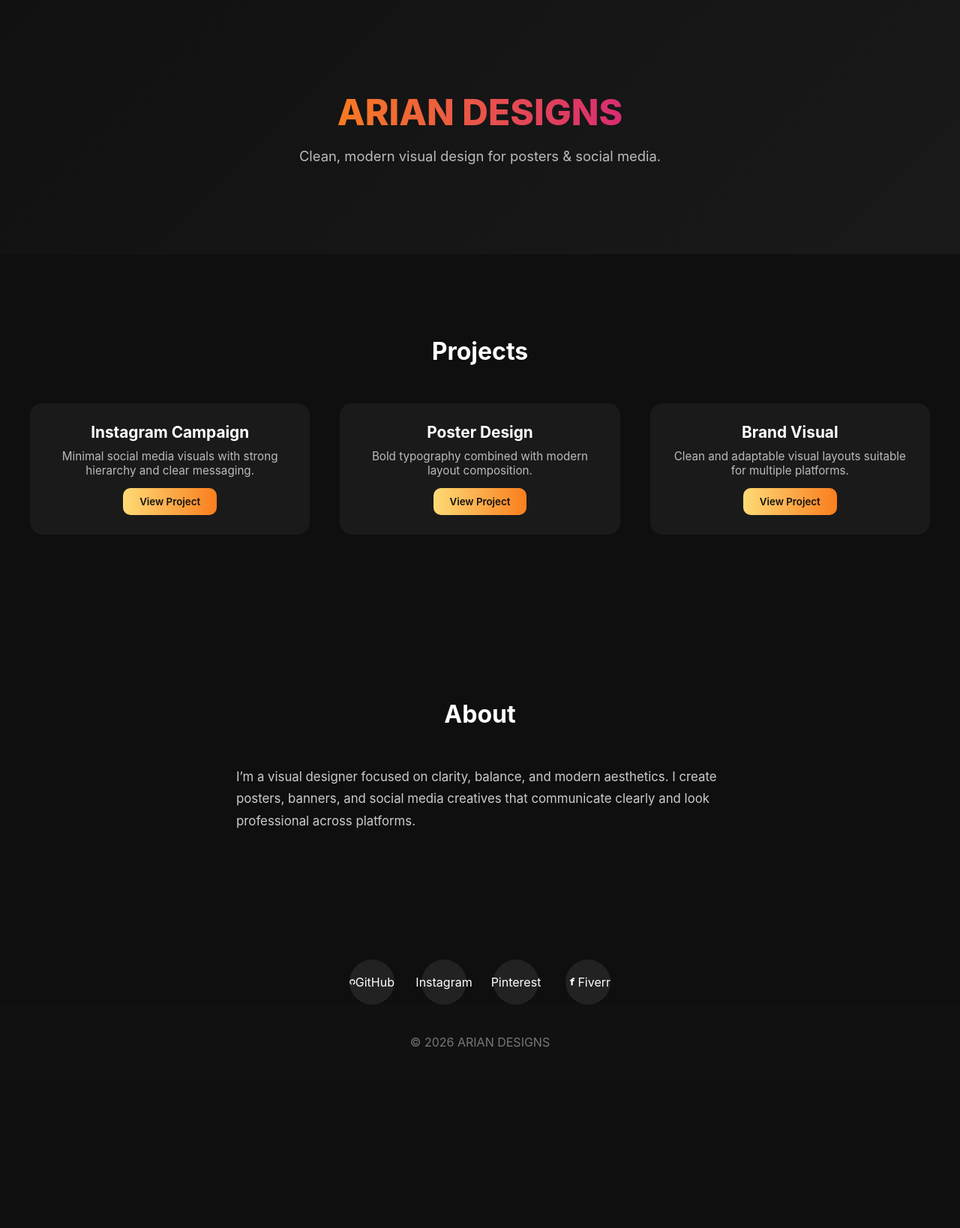
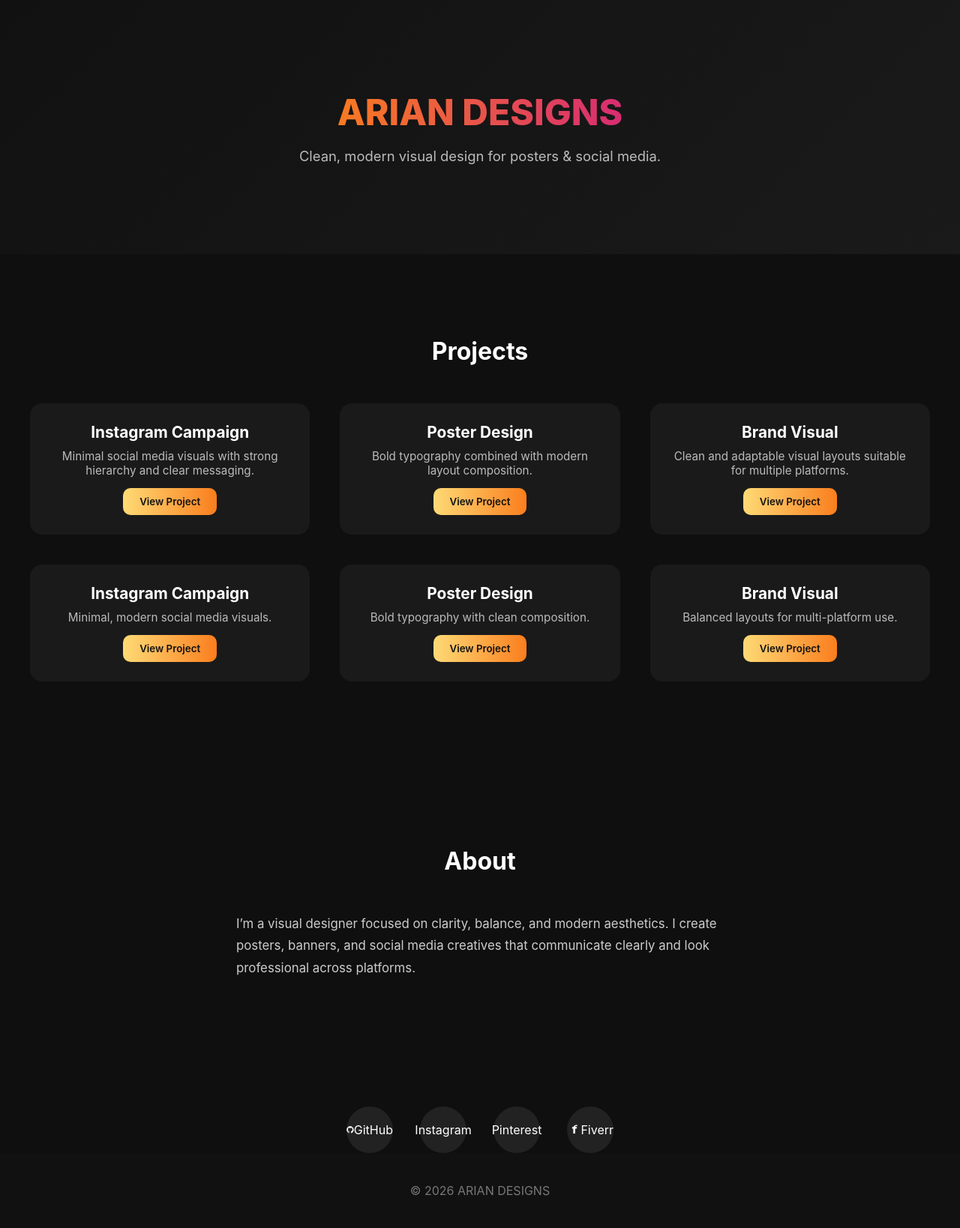
Before and after one commit to ariantechzone-stack/ariantechzone-stack.github.io, a Jekyll site: the page built from index.md, in a window 1280 px wide. Shown: the whole page at 75% size. Built offline with Jekyll 4.4.1, drawn with Linux system fonts in a browser that asks for light colours; before the commit the page ends 1440 px from its top, so only the background shows below that.

Commit message:
Update default.html

```diff
--- a/_layouts/default.html
+++ b/_layouts/default.html
@@ -10,8 +10,8 @@
 
 <style>
 /* ================= RESET ================= */
-*{margin:0;padding:0;box-sizing:border-box;font-family:Inter,Arial,sans-serif;}
-body{background:#0f0f0f;color:#fff;overflow-x:hidden;}
+*{margin:0;padding:0;box-sizing:border-box;font-family:Inter,Arial,sans-serif}
+body{background:#0f0f0f;color:#fff;overflow-x:hidden}
 a{text-decoration:none;color:inherit}
 
 /* ================= HERO ================= */
@@ -51,28 +51,19 @@ h2{text-align:center;margin-bottom:50px;font-size:2rem}
 .project-card{
   background:#1a1a1a;
   border-radius:16px;
-  overflow:hidden;
-  transition:transform .35s ease,box-shadow .35s ease,opacity .4s ease;
-  opacity:1; /* IMPORTANT FIX */
-  transform:translateY(0);
-}
-.project-card.fade-in{
-  opacity:1;
-  transform:translateY(0);
+  padding:26px;
+  text-align:center;
+  transition:transform .35s ease,box-shadow .35s ease;
 }
 .project-card:hover{
-  box-shadow:0 25px 60px rgba(0,0,0,.55);
+  transform:translateY(-8px) rotateX(3deg);
+  box-shadow:0 30px 60px rgba(0,0,0,.6);
 }
-
-.project-content{
-  padding:26px;
-  text-align:center;
-}
-.project-content h3{
+.project-card h3{
   font-size:1.3rem;
   margin-bottom:10px;
 }
-.project-content p{
+.project-card p{
   color:#bbb;
   font-size:.95rem;
 }
@@ -104,25 +95,49 @@ h2{text-align:center;margin-bottom:50px;font-size:2rem}
   gap:36px;
   margin-top:60px;
 }
+
 .social-link{
-  width:60px;
-  height:60px;
+  width:62px;
+  height:62px;
   border-radius:50%;
   background:#222;
   display:flex;
   align-items:center;
   justify-content:center;
   cursor:pointer;
-  transition:transform .25s ease,box-shadow .25s ease;
+  position:relative;
+  transition:transform .3s ease,box-shadow .3s ease;
 }
+
+/* PULSE */
+.social-link::before{
+  content:"";
+  position:absolute;
+  inset:0;
+  border-radius:50%;
+  background:radial-gradient(circle,rgba(255,255,255,.4),transparent 70%);
+  opacity:0;
+  animation:pulse 2.5s infinite;
+}
+@keyframes pulse{
+  0%{transform:scale(.9);opacity:.4}
+  70%{transform:scale(1.6);opacity:0}
+  100%{opacity:0}
+}
+
 .social-link svg{
   width:26px;
   height:26px;
-  pointer-events:none; /* FIX CLICK ISSUE */
+  pointer-events:none;
+  z-index:1;
 }
+
 .social-link:hover{
-  transform:translateY(-4px);
-  box-shadow:0 15px 30px rgba(0,0,0,.5);
+  transform:translateY(-6px) scale(1.1);
+  box-shadow:0 20px 40px rgba(0,0,0,.6);
+}
+.social-link:hover::before{
+  opacity:.6;
 }
 
 /* ================= FOOTER ================= */
@@ -147,22 +162,42 @@ footer{
 <section>
 <h2>Projects</h2>
 <div class="project-grid">
+
+<!-- JEKYLL PROJECTS -->
 {% for project in site.data.projects %}
 <div class="project-card">
-    <div class="project-content">
   <h3>{{ project.title }}</h3>
   <p>{{ project.description }}</p>
   <button class="project-btn">View Project</button>
 </div>
+{% endfor %}
+
+<!-- FALLBACK (ALWAYS SHOWS) -->
+<div class="project-card">
+  <h3>Instagram Campaign</h3>
+  <p>Minimal, modern social media visuals.</p>
+  <button class="project-btn">View Project</button>
 </div>
-{% endfor %}
+
+<div class="project-card">
+  <h3>Poster Design</h3>
+  <p>Bold typography with clean composition.</p>
+  <button class="project-btn">View Project</button>
+</div>
+
+<div class="project-card">
+  <h3>Brand Visual</h3>
+  <p>Balanced layouts for multi-platform use.</p>
+  <button class="project-btn">View Project</button>
+</div>
+
 </div>
 </section>
 
 <!-- ABOUT -->
 <section class="about">
 <h2>About</h2>
-<p>{{ site.data.about.description }}</p>
+<p>{{ site.data.about.description | default: "I design clean, modern visuals focused on clarity and balance." }}</p>
 </section>
 
 <!-- SOCIALS -->
```
Also changed, not shown: other parts of _layouts/default.html (+2 -8 lines). Lines whose indentation alone changed are shown as unchanged.
